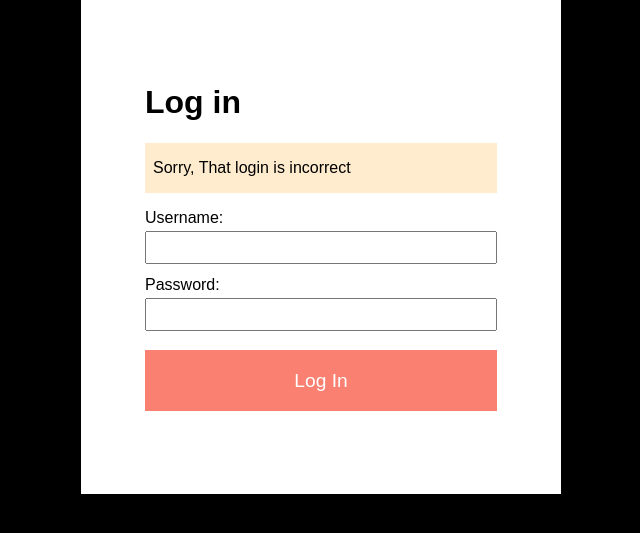
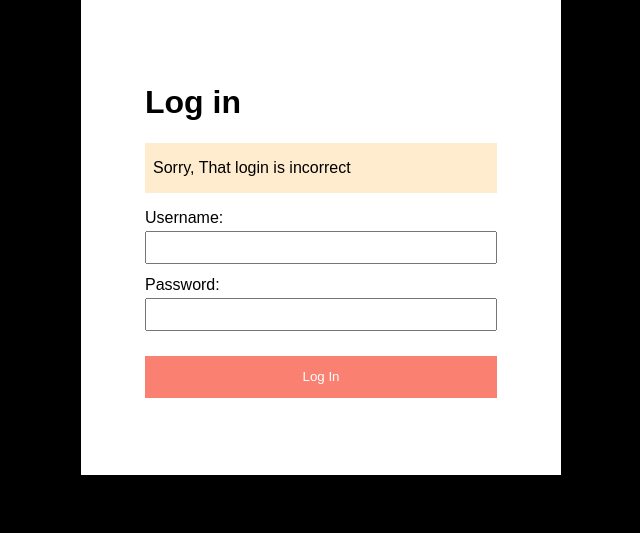
Before and after one commit to IlmarLopez/practice-1001, a PHP site: page /login.html in a window 1280 px wide. Shown: the part 148-681 px from the top of the page, without its empty margins (319-959 px from the left). Run offline with PHP 8.4, Linux system fonts and the light colour scheme.

Commit message:
Implementando sistema de login.

```diff
--- a/app/css/style.css
+++ b/app/css/style.css
@@ -196,12 +196,13 @@
   margin: 0.2em 0 0.6em;
   font-size: 1.2em;
 }
-input[type="submit"] {
+#buttonlogin {
   background: salmon;
   border: none;
   margin: 1em 0;
   color: white;
   padding: 1em;
+  width: 100%;
 }
 .message {
   background: blanchedalmond;
--- a/app/js/login.js
+++ b/app/js/login.js
@@ -0,0 +1,45 @@
+// event handlers
+window.onload = init();
+document.getElementById("buttonlogin").addEventListener("click", () => {
+  login();
+});
+
+// init
+function init() {
+  console.log("Initializin page...");
+  hideErrorLabel();
+}
+
+// hide error label
+function hideErrorLabel() {
+  console.log("Hiding error label");
+  document.getElementById("errorlabel").style.display = "none";
+}
+
+// login
+function login() {
+  console.log("Login...");
+  // read user and password
+  var username = document.getElementById("inputusername").value;
+  var password = document.getElementById("inputpassword").value;
+  // login in API
+  fetch("http://localhost/dashboard2020/api/users/login/", {
+    headers: {
+      username: username,
+      password: password,
+    },
+  })
+    .then((res) => {
+      console.log(res);
+      redirect(res.json());
+    })
+    .catch(() => {
+      console.log("Invalid API");
+    });
+}
+
+// redirect user
+function redirect(userInfo) {
+  console.log("Redirecting user...");
+  console.log(username);
+}
--- a/app/login.html
+++ b/app/login.html
@@ -24,18 +24,20 @@
     <div id="login">
       <h1>Log in</h1>
 
-      <div class="message">Sorry, That login is incorrect</div>
+      <div id="errorlabel" class="message">
+        Sorry, That login is incorrect
+      </div>
 
-      <form class="login-form">
+      <div class="login-form">
         <label>Username:</label>
-        <input type="text" name="username" />
+        <input id="inputusername" type="text" name="username" />
 
         <label>Password:</label>
-        <input type="password" name="password" />
+        <input id="inputpassword" type="password" name="password" />
 
-        <input type="submit" value="Log In" />
+        <button id="buttonlogin">Log In</button>
         <input type="hidden" name="did_login" value="true" />
-      </form>
+      </div>
     </div>
   </body>
 </html>
```
